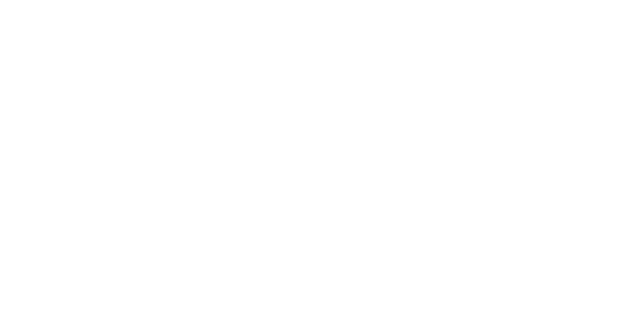
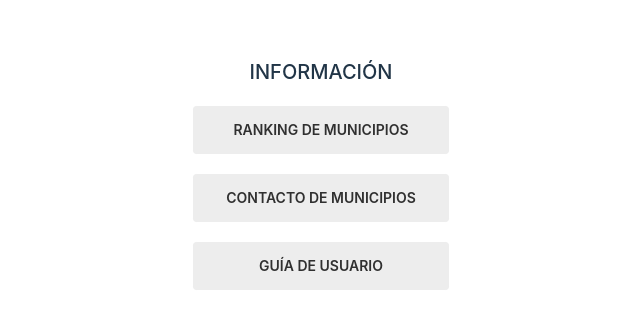
Before and after one commit to valeamayola/webdaisy, a React (Vite) app: page /info in a window 1280 px wide. Before the commit this address had no page. Shown: the part 226-554 px from the top of the page, without its empty margins (319-959 px from the left). Built offline with nearby package versions, Linux system fonts and the light colour scheme.

Commit message:
create info

```diff
--- a/src/App.tsx
+++ b/src/App.tsx
@@ -7,6 +7,7 @@
 import { Register } from './components/Register/Register';
 import { Profile } from './components/Profile/Profile';
 import { Report } from './components/Report/Report';
+import { Info } from './components/Info/Info';
 
 export function App () {
   return (
@@ -18,6 +19,7 @@
       <Route path='/home' element={ <Home />} />
       <Route path='/profile' element={ <Profile />} />
       <Route path='/report' element={ <Report />} />
+      <Route path='/info' element={ <Info />} />
       </Routes>
       </BrowserRouter>
   );
--- /dev/null
+++ b/src/components/Info/Info.tsx
@@ -0,0 +1,12 @@
+import '../../App.css';
+
+export function Info () {
+    return (
+        <div className='flex flex-col'>
+            <span className='mb-5 font-medium text-xl'>INFORMACIÓN</span>
+            <button className='btn btn-wide mb-5'>Ranking de municipios</button>
+            <button className='btn btn-wide mb-5'>Contacto de municipios</button>
+            <button className='btn btn-wide'>Guía de usuario</button>
+        </div>
+    )
+}
```
